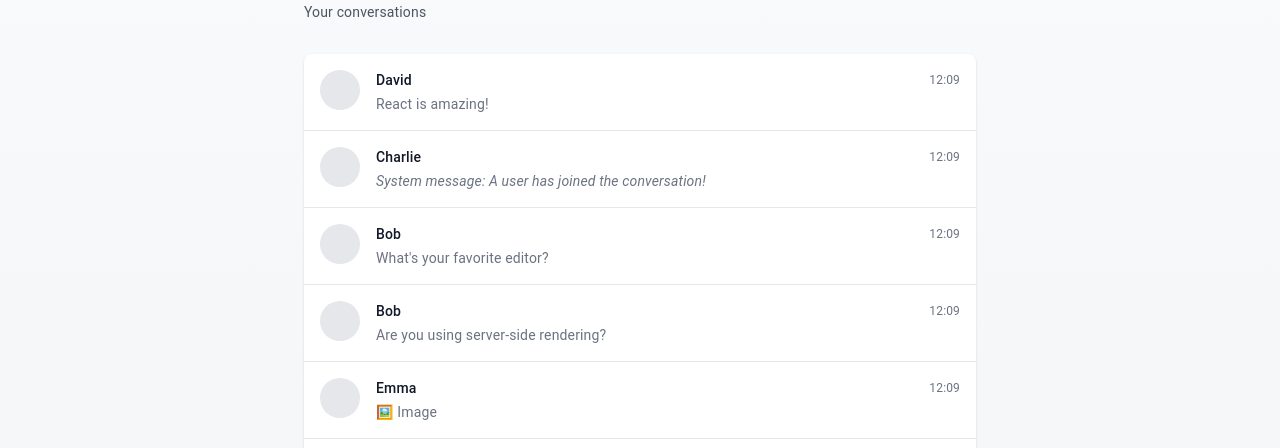
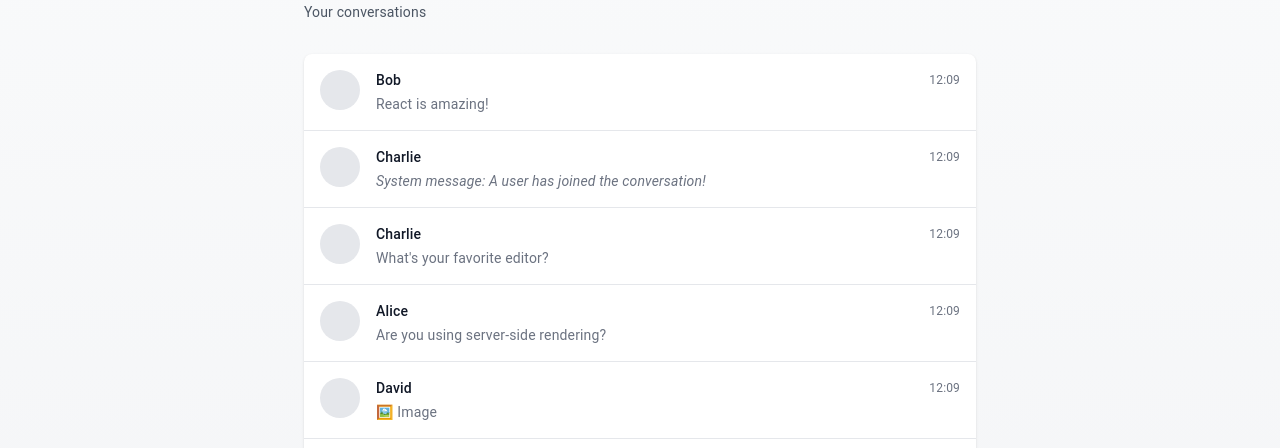
Before and after one commit to sfad159357/meep_frontend_test, a Next.js app: page / in a window 1280 px wide. Shown: the part 127-575 px from the top of the page. Built offline with nearby package versions, Linux system fonts and the light colour scheme.

Commit message:
Update the lastmessage

```diff
--- a/src/components/chat-list/ChatList.tsx
+++ b/src/components/chat-list/ChatList.tsx
@@ -23,9 +23,9 @@ export const ChatList = () => {
     <>
       <ul className="divide-y divide-gray-200 dark:divide-gray-700 rounded-lg bg-white dark:bg-gray-800 shadow overflow-hidden">
         {chats.map((chat: Chat) => {
-          const otherParticipant = chat.participants.find(
-            (p: User) => p.id !== currentUser?.id
-          );
+          const otherParticipant = chat.lastMessage
+            ? chat.participants.find((p: User) => p.id === chat.lastMessage?.senderId)
+            : chat.participants.find((p: User) => p.id !== currentUser?.id);
 
           if (!otherParticipant) return null;
 
--- a/src/services/api.ts
+++ b/src/services/api.ts
@@ -39,7 +39,7 @@ export const api = {
     // 更新對話的最後一條消息
     const chat = mockChats.find(c => c.id === conversationId);
     if (chat) {
-      chat.lastMessage = newMessage;
+      chat.lastMessage = newMessage;  // 直接使用整個 newMessage 對象
       chat.updatedAt = newMessage.timestamp;
     }
 
--- a/src/store/chatStore.ts
+++ b/src/store/chatStore.ts
@@ -102,6 +102,7 @@ export const useChatStore = create<ChatStore>((set: (state: Partial<ChatStore> |
         const updatedChat = {
           ...chat,
           messages: [...chat.messages, newMessage],
+          lastMessage: newMessage,
           updatedAt: Date.now()
         };
 
```
